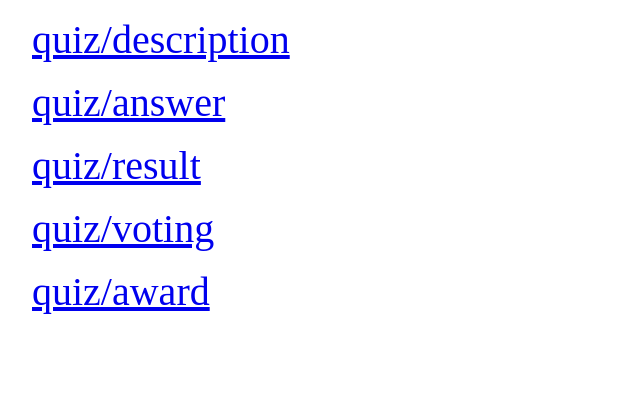
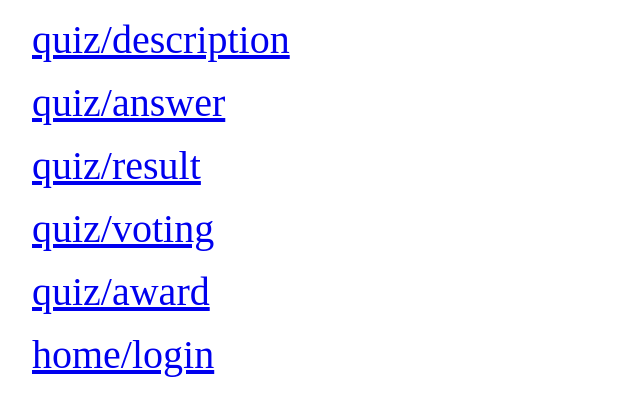
Before and after one commit to NIT-Anan-Procon/procon32_Lets_AIdea_react, a React (Vite) app: page / in a window 1280 px wide. Shown: the top 416 px of the page, without its empty margins (0-640 px from the left). Built offline with nearby package versions, Linux system fonts and the light colour scheme.

Commit message:
ReactRouterでデバッグ用ページを追加

```diff
--- a/src/App.jsx
+++ b/src/App.jsx
@@ -1,6 +1,7 @@
 import React from "react";
 import { BrowserRouter, Route } from "react-router-dom";
 import Test from "./Test"; // TODO: 完成後消去
+import Login from "./home/Login";
 import Description from "./quiz/Description";
 import Answer from "./quiz/Answer";
 import Result from "./quiz/Result";
@@ -11,6 +12,7 @@ export default function App() {
   return (
     <BrowserRouter>
       <Route path="/" exact component={Test} /> {/* TODO: 完成後消去 */}
+      <Route path="/login" exact component={Login} />
       <Route path="/description" exact component={Description} />
       <Route path="/answer" exact component={Answer} />
       <Route path="/result" exact component={Result} />
--- a/src/Test.jsx
+++ b/src/Test.jsx
@@ -19,6 +19,9 @@ export default function Test() {
       <Link to="/award">
         <p>quiz/award</p>
       </Link>
+      <Link to="/login">
+        <p>home/login</p>
+      </Link>
     </>
   );
 }
```
